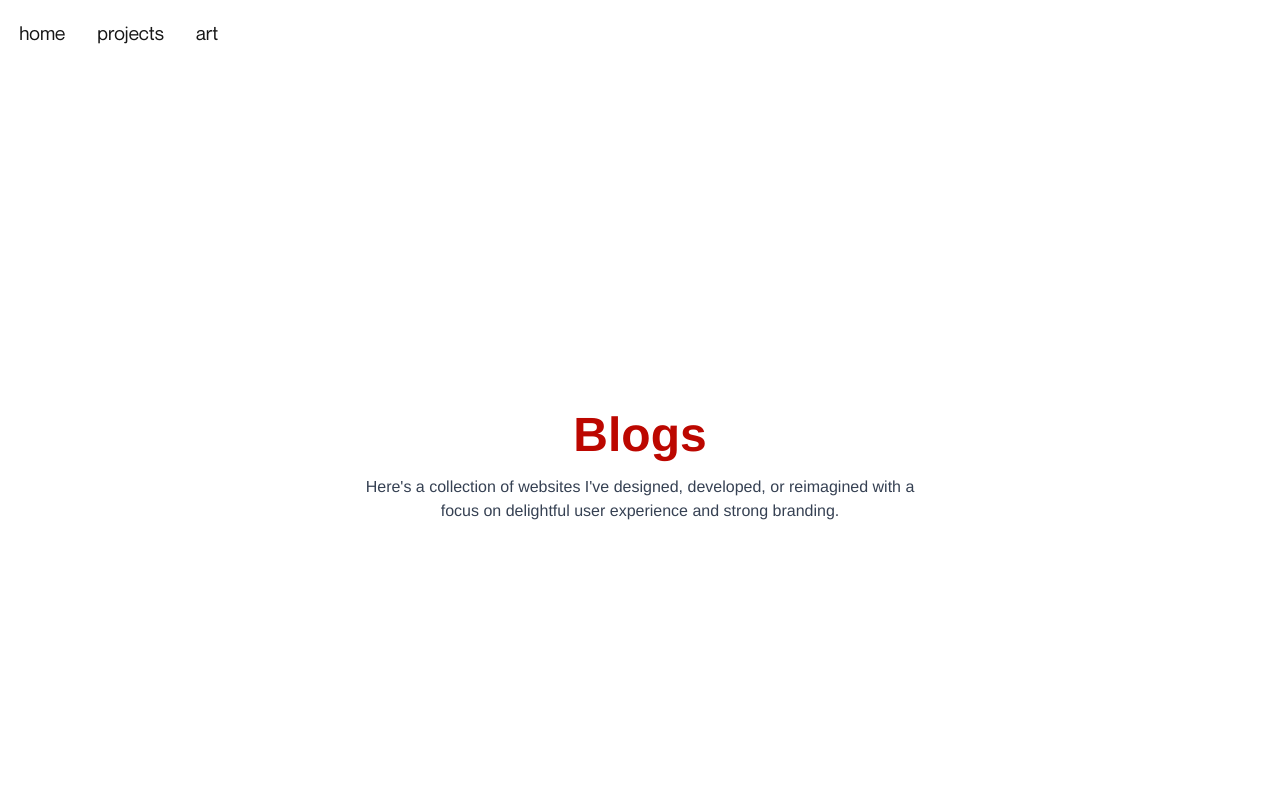
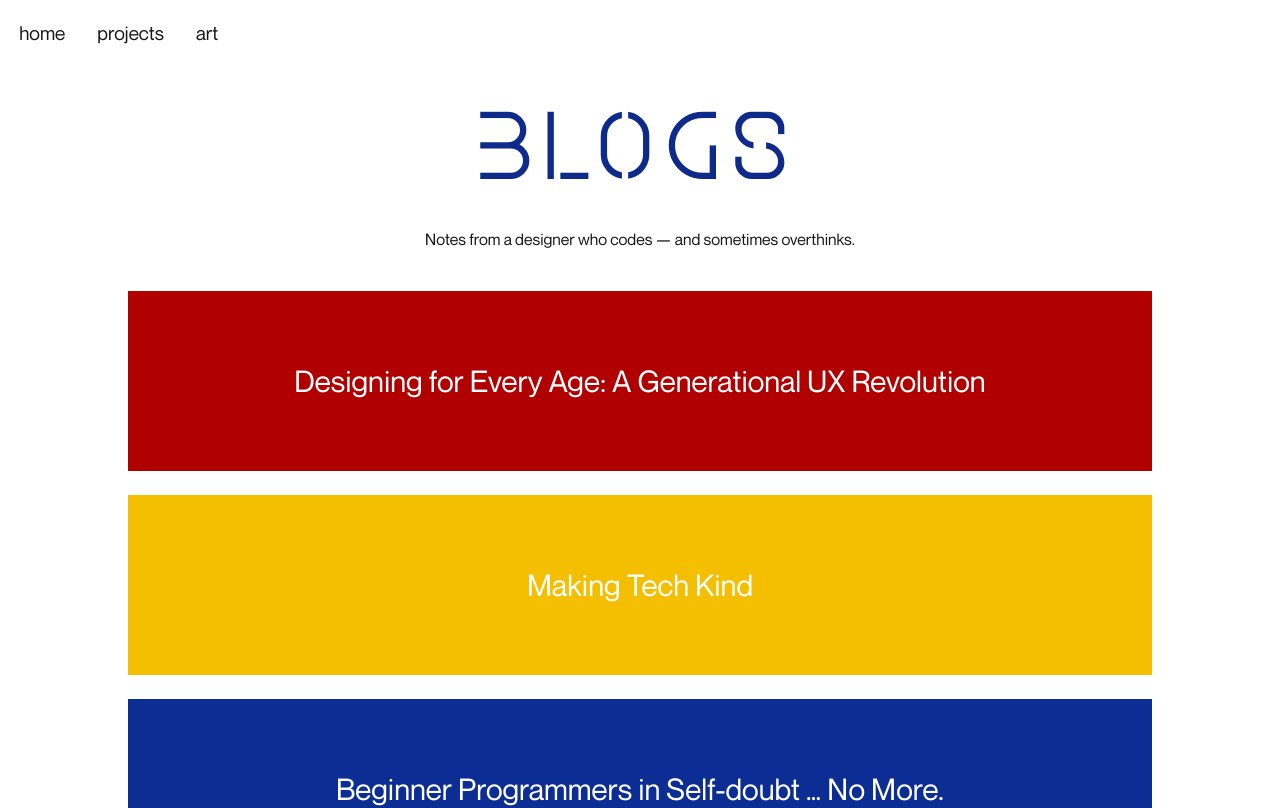
Before and after one commit to darinetag/portfolio, a Next.js app: page /projects/blogs in a window 1280 px wide. Shown: the top 808 px of the page. Built offline with nearby package versions, Linux system fonts and the light colour scheme.

Commit message:
blogs page done

```diff
--- a/src/pages/projects/blogs.js
+++ b/src/pages/projects/blogs.js
@@ -3,12 +3,50 @@ import Layout from "@/components/Layout";
 export default function BlogsProjectPage() {
   return (
     <Layout>
-      <div className="min-h-screen flex flex-col items-center justify-center text-center px-6">
-        <h1 className="text-5xl font-bold text-[#BC0700] mb-4">Blogs</h1>
-        <p className="text-gray-700 max-w-xl">
-          Here's a collection of websites I've designed, developed, or reimagined with a focus on delightful user experience and strong branding.
-        </p>
-      </div>
+       <div className=" px-6 relative overflow-hidden" style={{ fontFamily: "Montreal" }}>
+        {/* Page Title */}
+        <h1 className="text-8xl text-[#0E2A8B] text-center my-8" style={{ fontFamily: "Science" }}>
+          Blogs
+        </h1>
+     <p className="flex items-center justify-center text-center w-full md:w-[800px] mx-auto ">
+  Notes from a designer who codes — and sometimes overthinks.
+</p>
+</div>
+      <section class="w-full flex flex-col items-center justify-center px-6 py-10 gap-6 text-bold"  style={{ fontFamily: 'Montreal' }}>
+  <a href="https://darinetag.hashnode.dev/designing-for-every-age-a-generational-ux-revolution" target="_blank" class="group cursor-pointer w-full max-w-5xl bg-[#B10000] text-white transition-all duration-500 overflow-hidden">
+    <div class="relative w-full h-full p-10 min-h-[180px] flex items-center justify-center">
+
+      <h2 class=" md:text-3xl font-light group-hover:opacity-0 transition-opacity duration-300 ease-in-out text-left">Designing for Every Age: A Generational UX Revolution</h2>
+
+      <p class="absolute inset-0 p-10 opacity-0 group-hover:opacity-100 transition-opacity duration-300 ease-in-out text-lg leading-relaxed text-black bg-white">
+        → A bold UX concept that adapts digital interfaces to users' age ranges — visually, cognitively, and emotionally. Introducing Generational Responsive Design: age-aware, human-centered experiences built for trust and inclusivity.
+      </p>
+    </div>
+  </a>
+
+  <a href="https://darinetag.hashnode.dev/making-tech-kind" target="_blank" class="group cursor-pointer w-full max-w-5xl bg-[#F4BF00] text-white transition-all duration-500 overflow-hidden">
+    <div class="relative w-full h-full p-10 min-h-[180px] flex items-center justify-center">
+
+      <h2 class=" md:text-3xl font-light group-hover:opacity-0 transition-opacity duration-300 ease-in-out text-left">Making Tech Kind</h2>
+
+      <p class="absolute inset-0 p-10 opacity-0 group-hover:opacity-100 transition-opacity duration-300 ease-in-out text-lg leading-relaxed text-black bg-white">
+        → A personal story of discovering UI/UX as the heart of technology — where empathy meets function. This piece explores how micro-moments, soft design, and human insight quietly shape better digital experiences, one kind touch at a time.
+      </p>
+    </div>
+  </a>
+
+  <a href="https://darinetag.hashnode.dev/beginner-programmers-in-self-doubt-no-more" target="_blank" class="group cursor-pointer w-full max-w-5xl bg-[#0C2E94] text-white transition-all duration-500 overflow-hidden">
+    <div class="relative w-full h-full p-10 min-h-[180px] flex items-center justify-center">
+
+      <h2 class=" md:text-3xl font-light group-hover:opacity-0 transition-opacity duration-300 ease-in-out text-left">Beginner Programmers in Self-doubt … No More.</h2>
+
+      <p class="absolute inset-0 p-10 opacity-0 group-hover:opacity-100 transition-opacity duration-300 ease-in-out text-lg leading-relaxed text-black bg-white">
+        → You are not bad at coding; you're new at coding. This piece reframes the beginner journey with compassion, practical advice, and a mindset shift — reminding you that you're not behind... you're just beginning.
+      </p>
+    </div>
+  </a>
+</section>
+
     </Layout>
   );
 }
```
